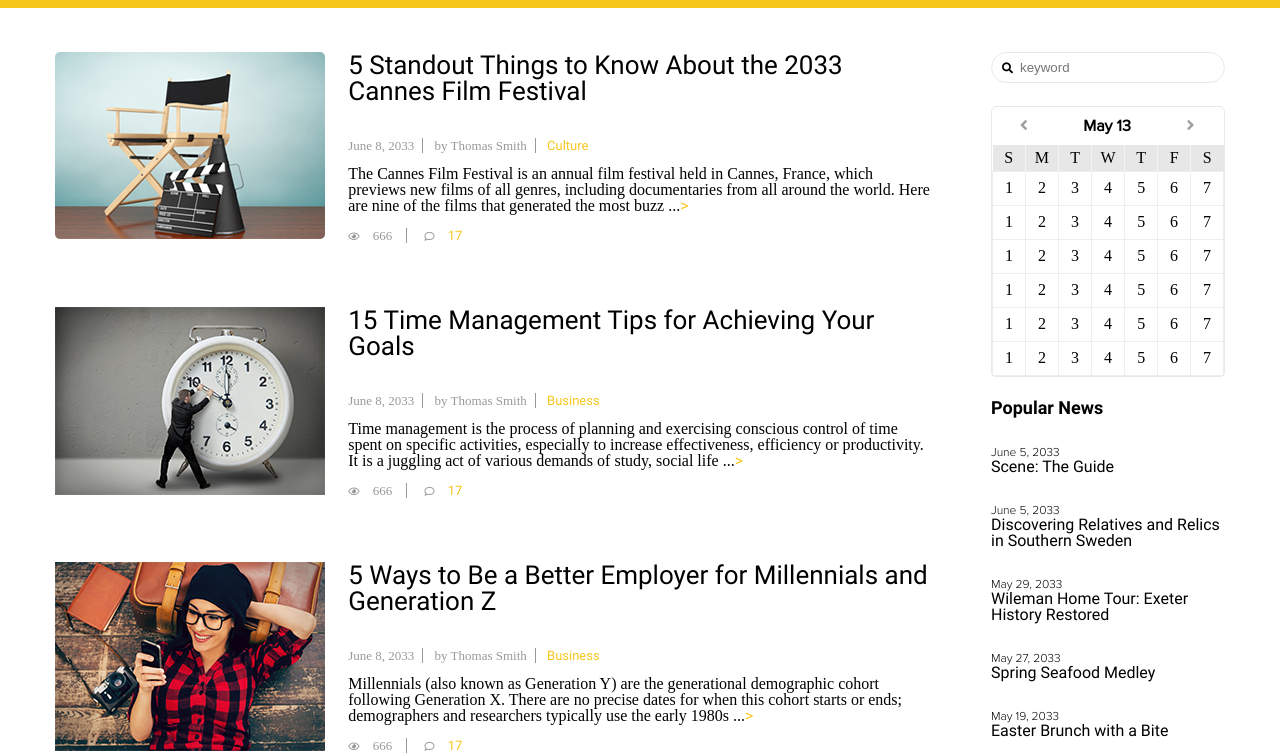
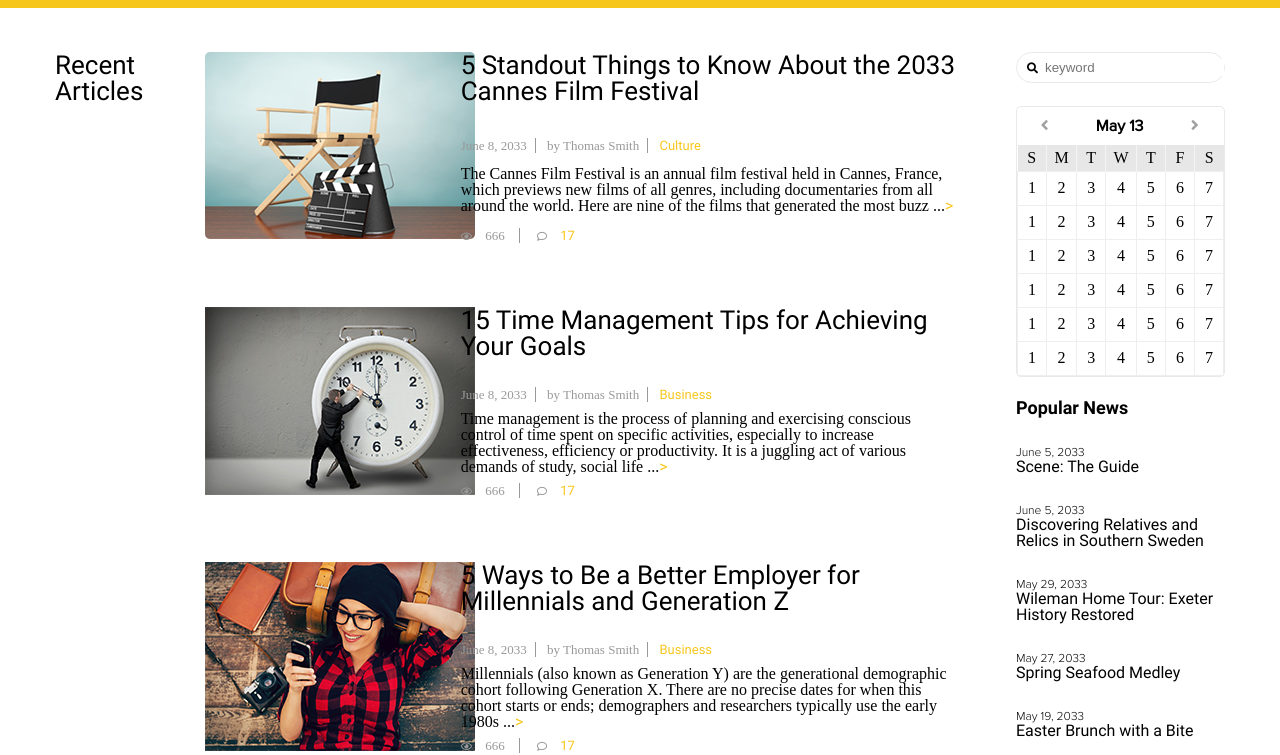
Before and after one commit to JacobWestby/Gotham-site---Udemy, a plain HTML site: page DevProject_Gotham/index.html in a window 1280 px wide. Shown: the part 59-814 px from the top of the page. Drawn offline with Linux system fonts and the light colour scheme.

Commit message:
Update index.html

```diff
--- a/DevProject_Gotham/index.html
+++ b/DevProject_Gotham/index.html
@@ -33,7 +33,7 @@
   <main>
     <div class="wrapper">
 
-      <!-- <h1 class="article-heading">Recent Articles</h1> -->
+      <h1 class="article-heading">Recent Articles</h1>
       <div class="articles">
 
         <div class="article">
```
